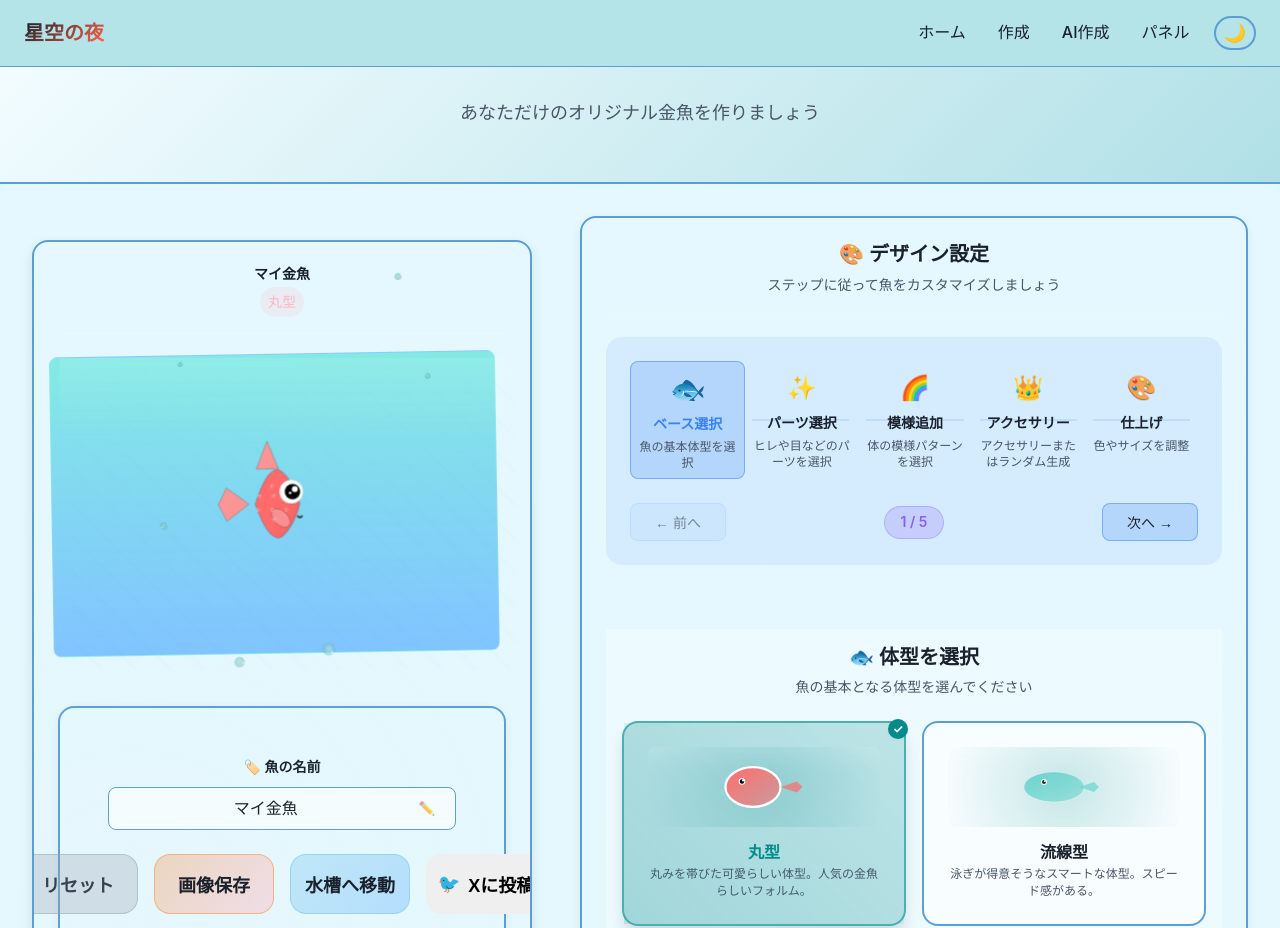
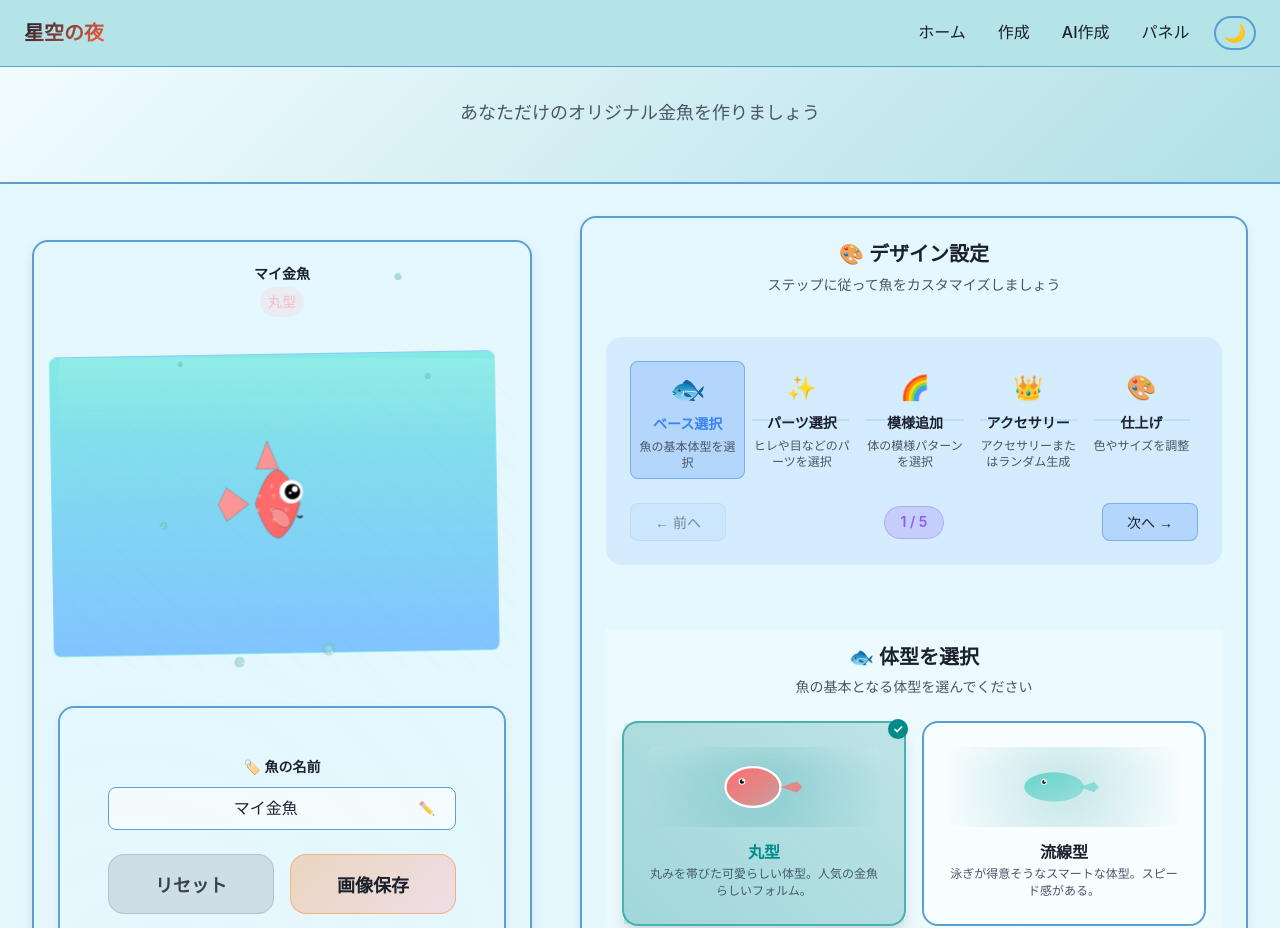
Before and after one commit to Hackathon-Project-2024-2025/CAMP-vol.9-StarryNight, a React (Vite) app: page /create in a window 1280 px wide. Shown: the top 928 px of the page. Built offline with nearby package versions, Linux system fonts and the light colour scheme.

Commit message:
ボタンの配置修正。

```diff
--- a/src/pages/CreatePage/_components/ActionButtons.css
+++ b/src/pages/CreatePage/_components/ActionButtons.css
@@ -122,7 +122,20 @@
 }
 
 /* アクションボタン */
+.button-groups {
+  display: flex;
+  flex-direction: column;
+  gap: var(--spacing-md);
+}
+
 .button-group {
+  display: flex;
+  justify-content: center;
+  gap: var(--spacing-md);
+}
+
+.reset-save-group,
+.aquarium-share-group {
   display: flex;
   justify-content: center;
   gap: var(--spacing-md);
@@ -213,6 +226,18 @@
   transform: none;
 }
 
+.action-button-twitter {
+  background: linear-gradient(135deg, rgba(29, 161, 242, 0.3), rgba(26, 140, 216, 0.3));
+  color: var(--text-color);
+  border: 1px solid rgba(29, 161, 242, 0.5);
+}
+
+.action-button-twitter:hover {
+  background: linear-gradient(135deg, rgba(29, 161, 242, 0.4), rgba(26, 140, 216, 0.4));
+  transform: translateY(-2px);
+  box-shadow: var(--shadow-lg);
+}
+
 /* ヒント */
 .tips {
   background-color: rgba(135, 206, 235, 0.1);
@@ -250,6 +275,18 @@
   background: linear-gradient(135deg, rgba(135, 206, 235, 0.4), rgba(107, 183, 255, 0.4));
   color: var(--text-color);
   border-color: rgba(135, 206, 235, 0.6);
+}
+
+[data-theme="dark"] .action-button-twitter {
+  background: linear-gradient(135deg, rgba(29, 161, 242, 0.4), rgba(26, 140, 216, 0.4));
+  color: #1da1f2;
+  border-color: rgba(29, 161, 242, 0.6);
+}
+
+[data-theme="dark"] .action-button-twitter:hover {
+  background: linear-gradient(135deg, rgba(29, 161, 242, 0.5), rgba(26, 140, 216, 0.5));
+  color: #ffffff;
+  box-shadow: 0 4px 15px rgba(29, 161, 242, 0.3);
 }
 
 [data-theme="dark"] .name-input {
@@ -302,6 +339,18 @@
   border-color: rgba(135, 206, 235, 0.7);
 }
 
+[data-theme="light"] .action-button-twitter {
+  background: linear-gradient(135deg, rgba(29, 161, 242, 0.2), rgba(135, 206, 250, 0.3));
+  color: #1565c0;
+  border-color: rgba(29, 161, 242, 0.6);
+}
+
+[data-theme="light"] .action-button-twitter:hover {
+  background: linear-gradient(135deg, rgba(29, 161, 242, 0.3), rgba(135, 206, 250, 0.4));
+  color: #0d47a1;
+  box-shadow: 0 4px 15px rgba(29, 161, 242, 0.2);
+}
+
 [data-theme="light"] .tips {
   background-color: rgba(135, 206, 235, 0.2);
   border-color: rgba(135, 206, 235, 0.5);
@@ -329,6 +378,10 @@
     padding: var(--spacing-md) var(--spacing-sm);
     gap: var(--spacing-md);
     margin: var(--spacing-md) 0;
+  }
+
+  .button-groups {
+    gap: var(--spacing-sm);
   }
 
   .button-group {
--- a/src/pages/CreatePage/_components/ActionButtons.tsx
+++ b/src/pages/CreatePage/_components/ActionButtons.tsx
@@ -124,7 +124,8 @@ export default function ActionButtons({
         )}
       </div>
 
-      <div className="button-group">
+      <div className="button-groups">
+        <div className="button-group reset-save-group">
           <button
             className="action-button action-button-reset"
             onClick={onReset}
@@ -140,7 +141,9 @@ export default function ActionButtons({
           >
             <span className="button-text">画像保存</span>
           </button>
+        </div>
 
+        <div className="button-group aquarium-share-group">
           <button
             className="action-button action-button-aquarium"
             onClick={handleMoveToAquarium}
@@ -157,10 +160,9 @@ export default function ActionButtons({
             onClick={handleShareToX}
             title="Xに投稿"
           >
-          <span className="button-icon">🐦</span>
             <span className="button-text">Xに投稿</span>
           </button>
-
+        </div>
       </div>
 
       <div className="tips">
--- a/src/pages/PanelPage/_components/Aquarium.tsx
+++ b/src/pages/PanelPage/_components/Aquarium.tsx
@@ -690,7 +690,7 @@ export default function Aquarium({ fishList, aiFishImages, className = '' }: Aqu
     angle: number
   ) => {
     // 描画処理開始ログ
-    const fishName = 'name' in swimmingFish.fishData ? swimmingFish.fishData.name : `fish-${swimmingFish.fishData.id}`;
+    const fishName = swimmingFish.fishData.name || `fish-${swimmingFish.fishData.id}`;
 
     // AI生成画像かどうかを判定
     if ('imageData' in swimmingFish.fishData && swimmingFish.fishData.type === 'ai-generated') {
@@ -778,7 +778,7 @@ export default function Aquarium({ fishList, aiFishImages, className = '' }: Aqu
     }
 
     ctx.restore();
-  }, [adjustBrightness, getBodyDimensions, drawFishShapeDetailed, drawBodyPattern, drawFins, drawScales, drawEyes, drawMouth, drawAccessories]);
+  }, [adjustBrightness, getBodyDimensions, drawFishShapeDetailed, drawBodyPattern, drawFins, drawScales, drawEyes, drawMouth, drawAccessories, drawAIFishImage]);
 
   // 泡を初期化
   const initBubbles = useCallback((width: number, height: number) => {
```
Lines whose indentation alone changed are shown as unchanged.
